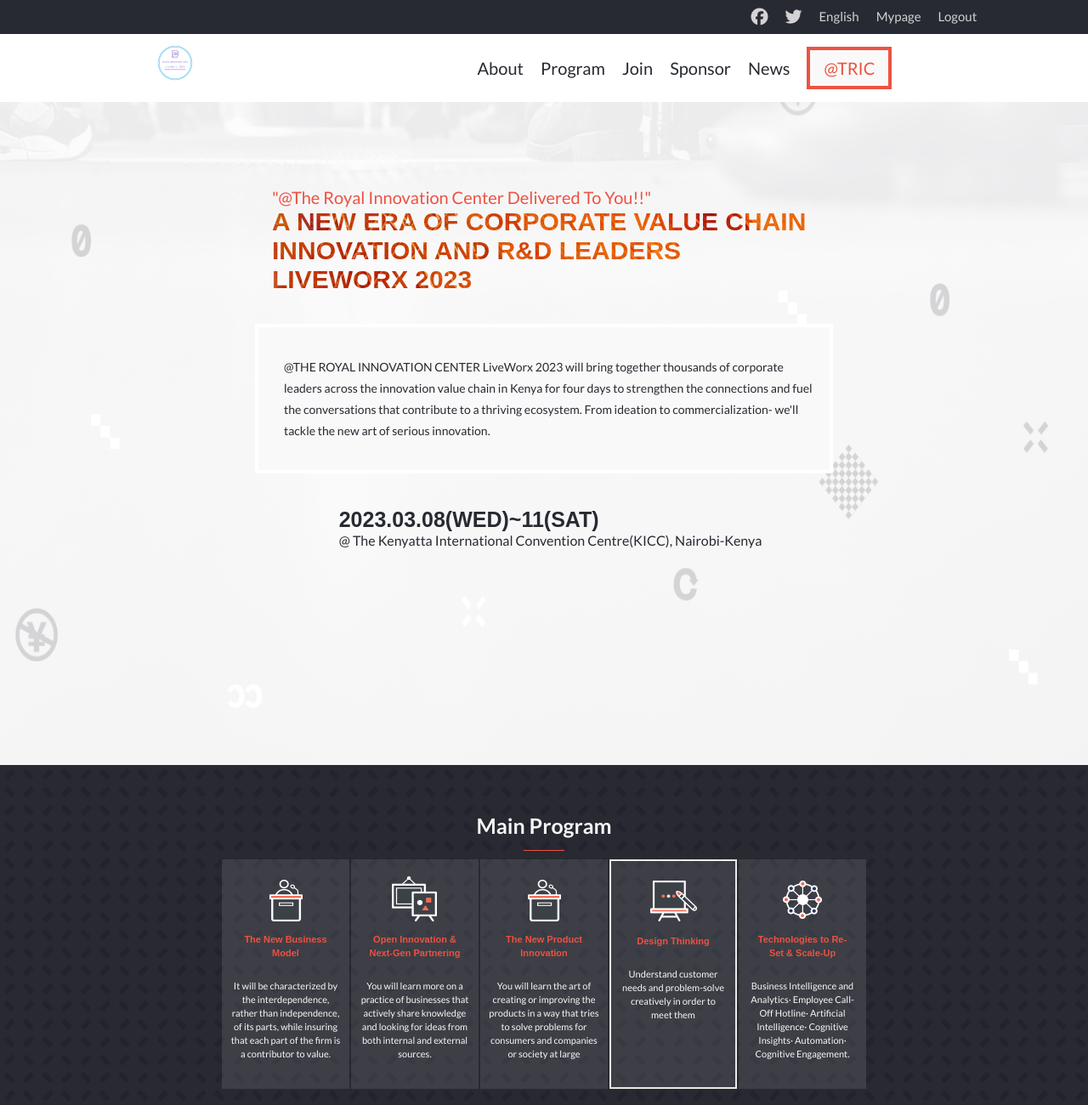
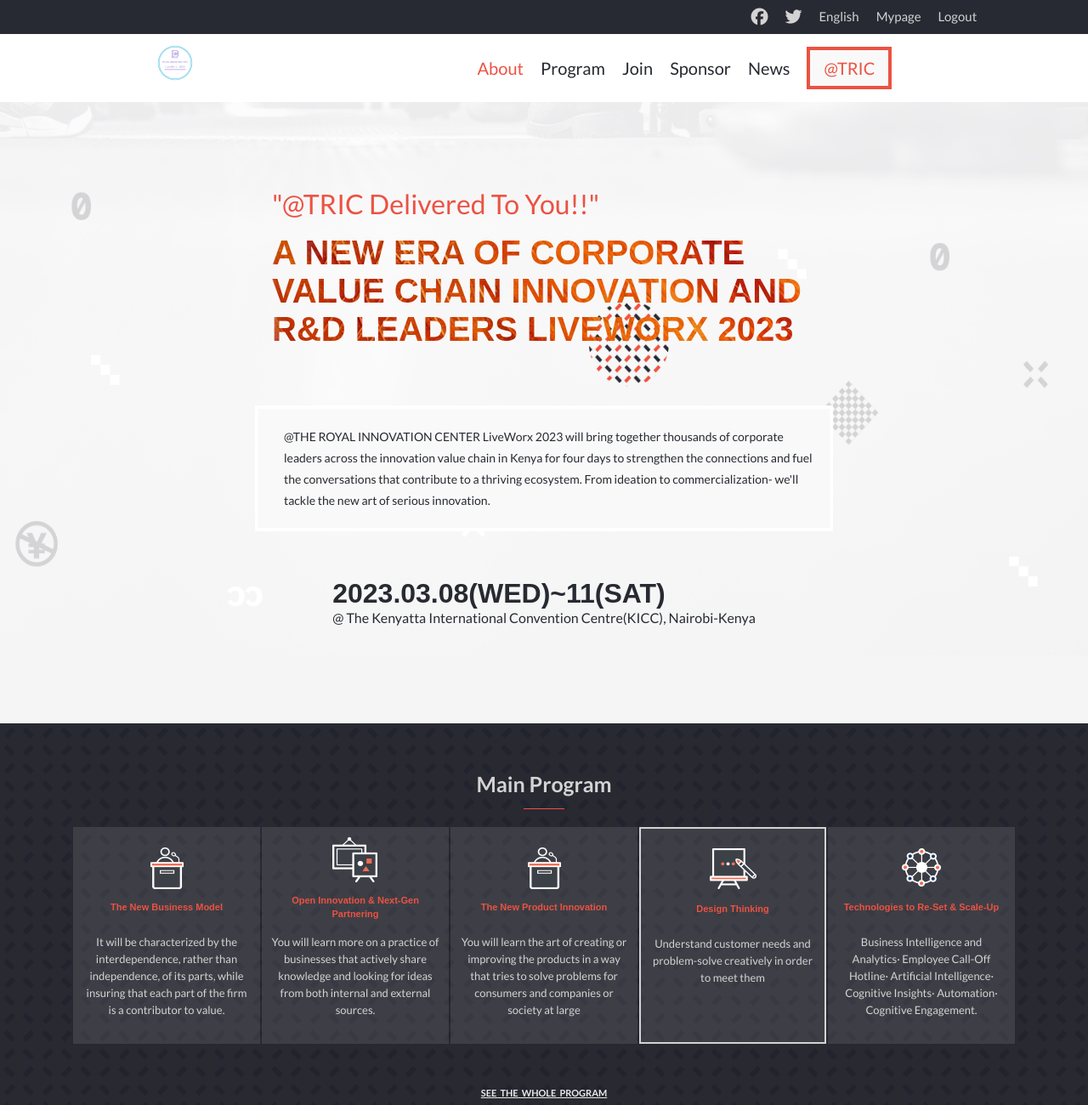
Before and after one commit to QueenterJuma/Liveworx_Capstone_one.github.io, a website: page home.html in a window 1280 px wide. Shown: the top 1300 px of the page at 85% size. Drawn offline with Linux system fonts and the light colour scheme; a web font is replaced by a local one.

Commit message:
Add update in README.md, LICENSE, about.css and home.css files

```diff
--- a/about.css
+++ b/about.css
@@ -16,11 +16,11 @@
 
 .nav-bar {
   background-image: url(./image/mobile\ background.png);
-
-  /* background-repeat: repeat-y; */
   background-size: contain;
+  background-repeat: round;
   width: 100%;
-  height: 95vh;
+  height: auto;
+  margin-bottom: 5rem;
 }
 
 .desktop {
@@ -248,6 +248,10 @@
   text-align: center;
 }
 
+.memory-info h3 {
+  font-size: 1.5rem;
+}
+
 .memory-text {
   font-size: 14px;
   line-height: 20px;
@@ -290,15 +294,15 @@
 }
 
 .mem1 {
-  font-size: 20px;
+  font-size: 30px;
   font-weight: bold;
-  color: #fff;
+  color: #d3d3d3;
   text-align: center;
 }
 
 .mem2 {
-  font-size: 13px;
-  color: #fff;
+  font-size: 17px;
+  color: #d3d3d3;
   text-align: center;
 }
 
@@ -378,12 +382,6 @@
     width: 100%;
     position: fixed;
     background-color: #fff;
-    box-shadow:
-      -1px 1px #eaeaea,
-      -2px 2px #eaeaea,
-      -3px 3 px #eaeaea,
-      -4px 4px #eaeaea,
-      -5px 5px #eaeaea;
     top: 0;
     box-sizing: border-box;
   }
@@ -447,6 +445,10 @@
     text-decoration: none;
     gap: 20px;
     align-items: center;
+  }
+
+  .abot {
+    color: #ec5242;
   }
 
   .nav-works {
--- a/home.css
+++ b/home.css
@@ -20,7 +20,8 @@
   background-size: contain;
   background-repeat: round;
   width: 100%;
-  height: 95vh;
+  height: auto;
+  margin-bottom: 5rem;
 }
 
 .desktop {
@@ -114,24 +115,26 @@
 }
 
 .intro1 {
-  font-size: 20px;
+  font-size: 2rem;
   text-align: left;
+  margin-bottom: 1rem;
   color: #ec5242;
   font-weight: normal;
 }
 
 .intro2 {
   background-image: url(./image/header\ background.jpeg);
-  font-size: 30px;
+  font-size: 2.5rem;
   text-align: left;
   font-family: "COCOGOOSE", sans-serif;
   text-transform: uppercase;
   -webkit-background-clip: text;
   color: transparent;
+  margin-bottom: 2rem;
 }
 
 .text-summary {
-  height: 22vh;
+  height: auto;
   display: flex;
   width: auto;
   background-color: #f9f9f9;
@@ -150,20 +153,18 @@
 }
 
 .vedate {
-  margin: 15px;
+  padding: 15px;
 }
 
 .date {
   font-family: "COCOGOOSE", sans-serif;
-  font-size: 25px;
+  font-size: 2rem;
   text-transform: uppercase;
-  margin-left: 15px;
 }
 
 .venue {
   display: flex;
   flex-direction: column;
-  margin-left: 15px;
   gap: 10px;
   width: auto;
 }
@@ -195,7 +196,7 @@
 }
 
 .pro-text {
-  color: #f5f5f5;
+  color: #d3d3d3;
   font-size: 25px;
   font-weight: bold;
 }
@@ -210,14 +211,16 @@
 .procard {
   display: flex;
   flex-direction: column;
+  width: auto;
+  height: auto;
 }
 
 .program-container {
   display: flex;
-  height: 115px;
+  height: auto;
   background-color: rgba(255, 255, 255, 0.1);
   margin: 10px;
-  gap: 50px;
+  gap: 5rem;
   align-items: center;
   margin-left: 10px;
   margin-right: 10px;
@@ -245,9 +248,9 @@
 .rightext {
   display: flex;
   line-height: 20px;
-  font-size: 12px;
+  font-size: 14px;
   justify-content: center;
-  color: #f9f9f9;
+  color: #d3d3d3;
 }
 
 .join {
@@ -276,6 +279,11 @@
 
 .speaktext {
   font-size: 26px;
+}
+
+.speakers-container {
+  height: auto;
+  width: auto;
 }
 
 .speakers-container .speaker-details {
@@ -431,12 +439,6 @@
     width: 100%;
     position: fixed;
     background-color: #fff;
-    /* box-shadow:
-      -1px 1px #eaeaea,
-      -2px 2px #eaeaea,
-      -3px 3 px #eaeaea,
-      -4px 4px #eaeaea,
-      -5px 5px #eaeaea; */
   }
 
   .top-nav {
@@ -500,6 +502,10 @@
     align-items: center;
   }
 
+  .abot {
+    color: #ec5242;
+  }
+
   .nav-works {
     margin-right: 50px;
     width: 100px;
@@ -525,7 +531,6 @@
 
   .nav-bar {
     background-image: url(./image/home-bg-desk.png);
-    height: 900px;
   }
 
   .intro-tittle {
@@ -566,7 +571,7 @@
 
   .procard {
     width: 100%;
-    height: 250px;
+    height: auto;
     display: flex;
     flex-direction: row;
     justify-content: center;
@@ -576,20 +581,21 @@
   .program-container {
     display: flex;
     flex-direction: column;
-    height: 270px;
-    width: 150px;
+    height: 255px;
+    width: 220px;
     margin: 1px;
     gap: 5px;
   }
 
   .design {
-    border: 2px solid #eaeaea;
+    border: 2px solid #d3d3d3;
   }
 
   .left-text {
     display: flex;
     flex-direction: column;
     width: auto;
+    height: 100px;
     justify-content: center;
     align-items: center;
     margin: 10px;
@@ -610,8 +616,8 @@
 
   .rightext {
     text-align: center;
-    font-size: 11px;
-    line-height: 16px;
+    font-size: 13px;
+    line-height: 20px;
   }
 
   .join {
@@ -627,4 +633,7 @@
     word-spacing: 2px;
     color: #eaeaea;
   }
+  .partners {
+    height: 25vh;
+  }
 }
--- a/home.html
+++ b/home.html
@@ -44,7 +44,7 @@
             </div>
             <nav class="navigation">
               <ul class="navigation-item">
-                <li class="nav-item"><a class="sub-item" href="about.html">About</a></li>
+                <li class="nav-item"><a class="sub-item abot" href="about.html">About</a></li>
                 <li class="nav-item"><a class="sub-item" href="#Program">Program</a></li>
                 <li class="nav-item"><a class="sub-item" href="#Join">Join</a></li>
                 <li class="nav-item"><a class="sub-item" href="#Sponsor">Sponsor</a></li>
@@ -77,7 +77,7 @@
           <!--popup ends-->
       <div class="intro-content">
         <div class="intro-tittle">
-          <h1 class="intro1">"@The Royal Innovation Center Delivered To You!!"</h1>
+          <h1 class="intro1">"@TRIC Delivered To You!!"</h1>
           <h2 class="intro2">
             A NEW ERA OF CORPORATE VALUE CHAIN INNOVATION AND R&D LEADERS LIVEWORX 2023
           </h2>
@@ -97,7 +97,6 @@
           </p>
         </div>
       </div>
-
     </header>
 
     <main class="main">
```
Also changed, not shown: about.html (+2 -2 lines), README.md, image/less (1).JPG (added), image/more.JPG (added), 1 other file.
